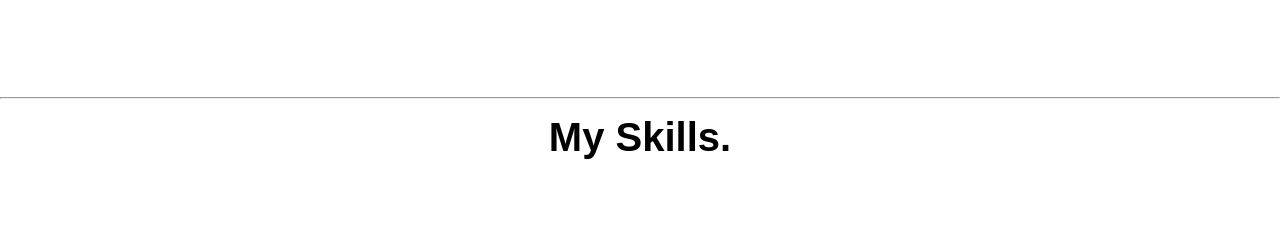
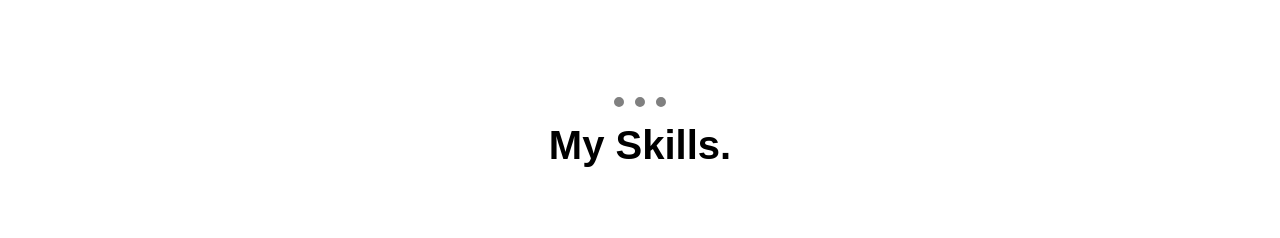
Before and after one commit to thanaphon0737/makeCV, a plain HTML site: page index.html in a window 1280 px wide. Shown: the part 1520-1758 px from the top of the page. Drawn offline with Linux system fonts and the light colour scheme; files whose address does not match are found by name; a web font is replaced by a local one.

Commit message:
change profile layout

```diff
--- a/css/styles.css
+++ b/css/styles.css
@@ -103,3 +103,10 @@ a:hover {
     width: 70%;
     margin: 100px auto 100px auto;
 }
+hr{
+    border-style: none;
+    border-top-style: dotted;
+    border-color: grey;
+    border-width:  10px;
+    width: 4%;
+}
--- a/index.html
+++ b/index.html
@@ -3,7 +3,7 @@
 
 <head>
     <meta charset="UTF-8">
-    <title>Thanaphon</title>
+    <title>Thanaphon's profile</title>
     <link rel="stylesheet" href="css/styles.css">
     <link rel="icon" href="favicon.ico">
     <link rel="preconnect" href="https://fonts.gstatic.com">
```
